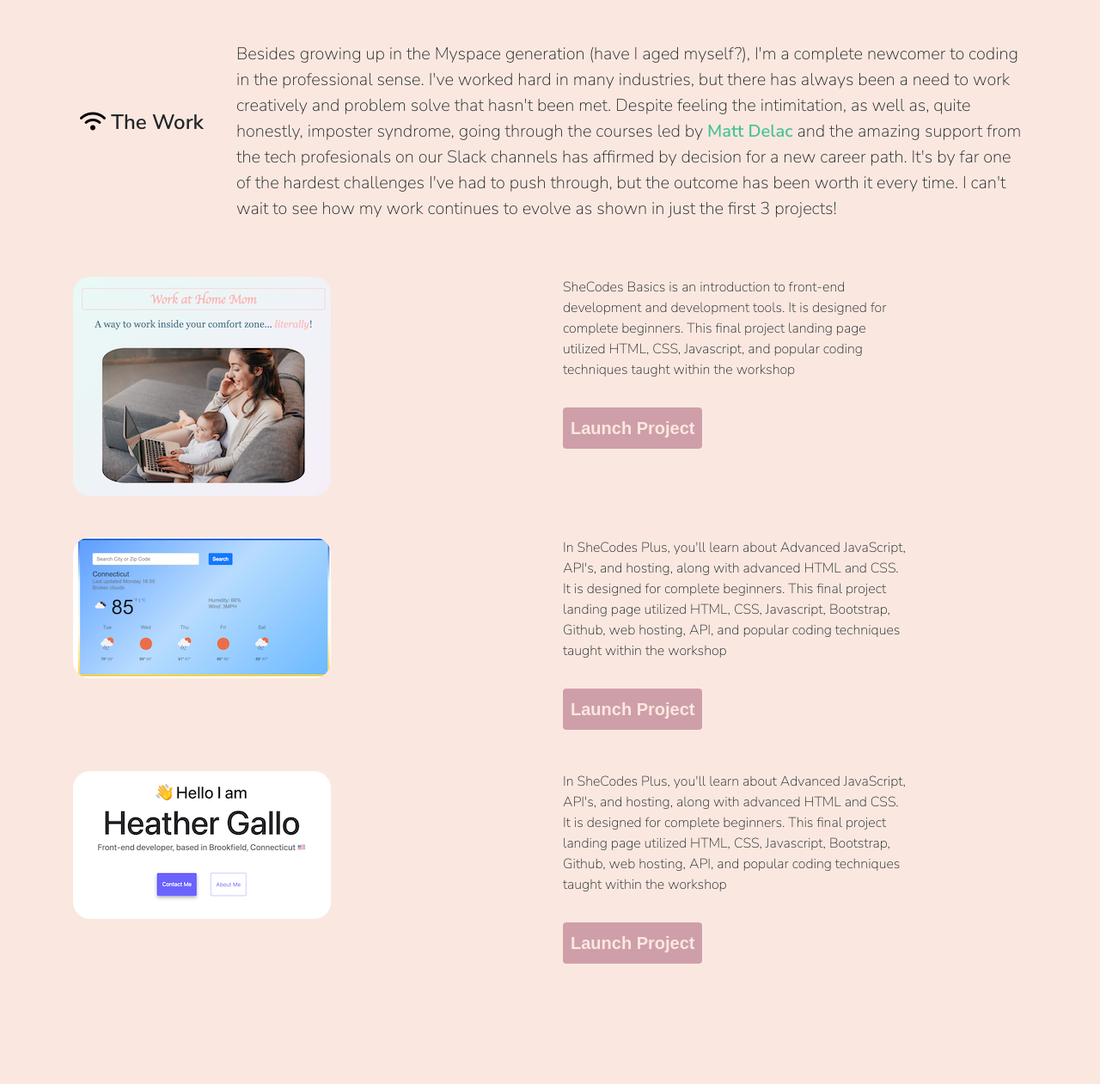
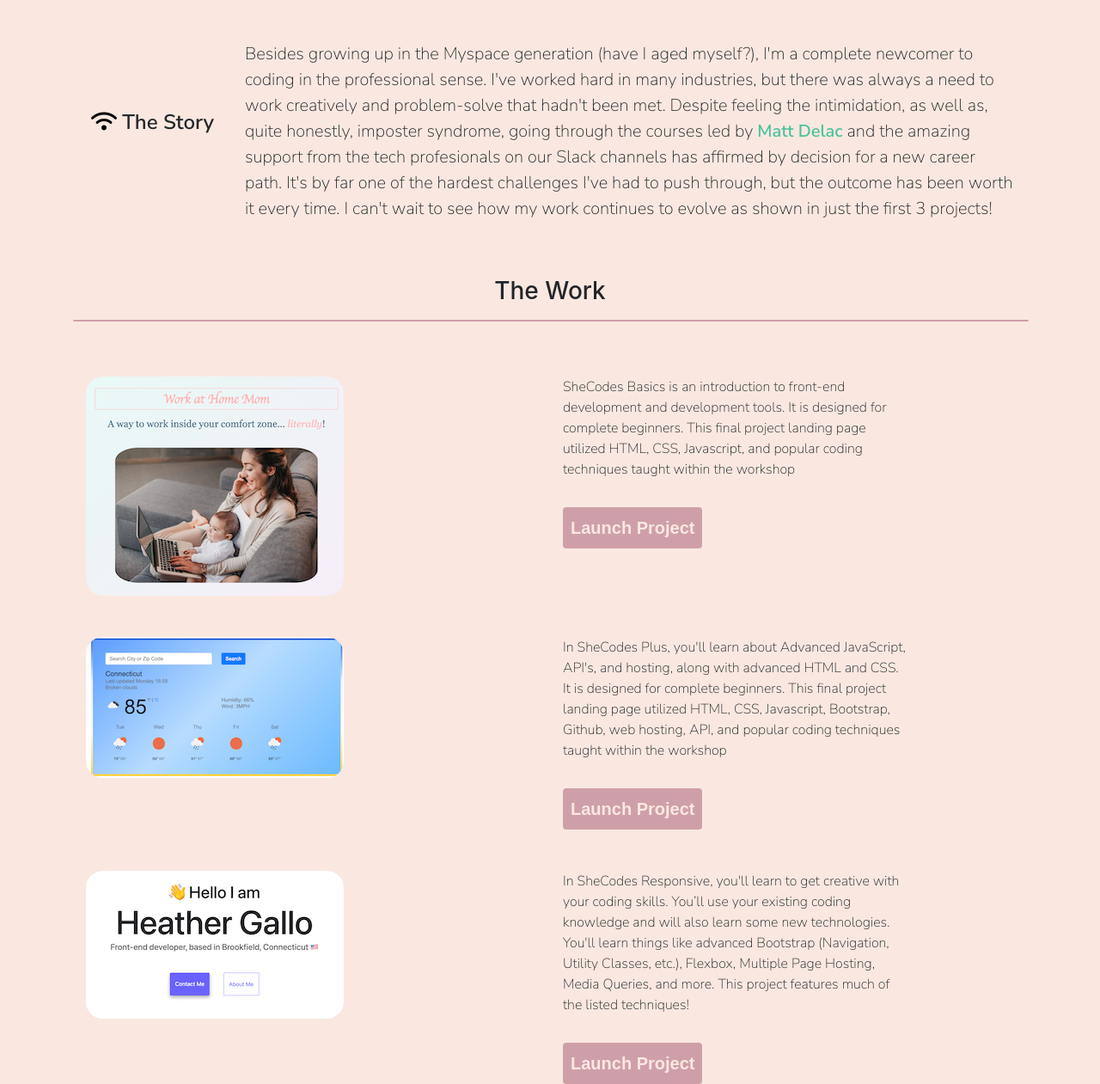
Before and after one commit to heathergallo513/portfolio-project, a plain HTML site: page about.html in a window 1280 px wide. Shown: the whole page at 86% size. Before the commit the page ends 1121 px from the top, so only its background shows below. Drawn offline with nearby package versions, Linux system fonts and the light colour scheme; a web font is replaced by a local one.

Commit message:
Changed intro and replaced images

```diff
--- a/about.html
+++ b/about.html
@@ -30,22 +30,23 @@
     />
   </head>
   <body>
+    <div class="container">
       <div class="container mt-5">
         <div class="row">
           <div class="col-2">
             <h4>
               <i class="fa-solid fa-wifi" style="color: #000000"></i
-            ><strong> The Work</strong>
+              ><strong> The Story</strong>
             </h4>
           </div>
           <div class="col-10">
             <p>
-            Besides growing up in the Myspace generation (have I aged myself?),
-            I'm a complete newcomer to coding in the professional sense. I've
-            worked hard in many industries, but there has always been a need to
-            work creatively and problem solve that hasn't been met. Despite
-            feeling the intimitation, as well as, quite honestly, imposter
-            syndrome, going through the courses led by
+              Besides growing up in the Myspace generation (have I aged
+              myself?), I'm a complete newcomer to coding in the professional
+              sense. I've worked hard in many industries, but there was always a
+              need to work creatively and problem-solve that hadn't been met.
+              Despite feeling the intimidation, as well as, quite honestly,
+              imposter syndrome, going through the courses led by
               <a
                 href="https://www.linkedin.com/in/mattdelac/?originalSubdomain=pt"
                 class="paragraph-link"
@@ -53,13 +54,18 @@
                 Matt Delac</a
               >
               and the amazing support from the tech profesionals on our Slack
-            channels has affirmed by decision for a new career path. It's by far
-            one of the hardest challenges I've had to push through, but the
-            outcome has been worth it every time. I can't wait to see how my
-            work continues to evolve as shown in just the first 3 projects!
+              channels has affirmed by decision for a new career path. It's by
+              far one of the hardest challenges I've had to push through, but
+              the outcome has been worth it every time. I can't wait to see how
+              my work continues to evolve as shown in just the first 3 projects!
             </p>
           </div>
         </div>
+      </div>
+
+      <div class="project-heading">
+        <h3 class="mb-0 mt-5">The Work</h3>
+        <hr />
       </div>
 
       <div class="container">
@@ -74,9 +80,9 @@
           <div class="col-6">
             <p class="description-paragraph mt-5" id="basic">
               SheCodes Basics is an introduction to front-end development and
-            development tools. It is designed for complete beginners. This final
-            project landing page utilized HTML, CSS, Javascript, and popular
-            coding techniques taught within the workshop
+              development tools. It is designed for complete beginners. This
+              final project landing page utilized HTML, CSS, Javascript, and
+              popular coding techniques taught within the workshop
             </p>
             <button
               type="button"
@@ -104,8 +110,8 @@
           </div>
           <div class="col-6">
             <p class="description-paragraph mt-5" id="weather">
-            In SheCodes Plus, you'll learn about Advanced JavaScript, API's, and
-            hosting, along with advanced HTML and CSS. It is designed for
+              In SheCodes Plus, you'll learn about Advanced JavaScript, API's,
+              and hosting, along with advanced HTML and CSS. It is designed for
               complete beginners. This final project landing page utilized HTML,
               CSS, Javascript, Bootstrap, Github, web hosting, API, and popular
               coding techniques taught within the workshop
@@ -136,11 +142,12 @@
           </div>
           <div class="col-6">
             <p class="description-paragraph mt-5" id="responsive">
-            In SheCodes Plus, you'll learn about Advanced JavaScript, API's, and
-            hosting, along with advanced HTML and CSS. It is designed for
-            complete beginners. This final project landing page utilized HTML,
-            CSS, Javascript, Bootstrap, Github, web hosting, API, and popular
-            coding techniques taught within the workshop
+              In SheCodes Responsive, you'll learn to get creative with your
+              coding skills. You’ll use your existing coding knowledge and will
+              also learn some new technologies. You'll learn things like
+              advanced Bootstrap (Navigation, Utility Classes, etc.), Flexbox,
+              Multiple Page Hosting, Media Queries, and more. This project
+              features much of the listed techniques!
             </p>
             <button
               type="button"
@@ -156,5 +163,6 @@
           </div>
         </div>
       </div>
+    </div>
   </body>
 </html>
```
Also changed, not shown: index.html (+2 -2 lines). Lines whose indentation alone changed are shown as unchanged.
